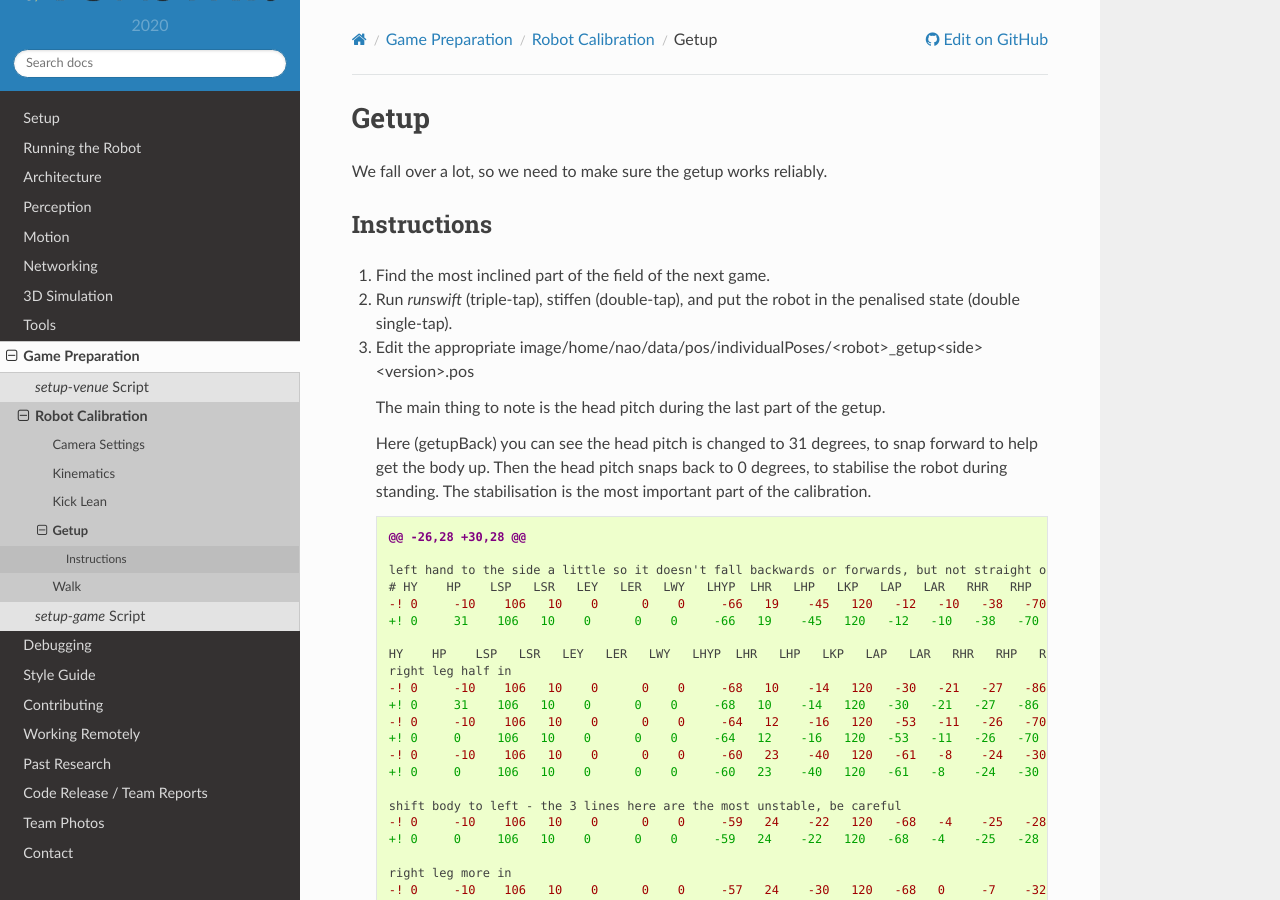
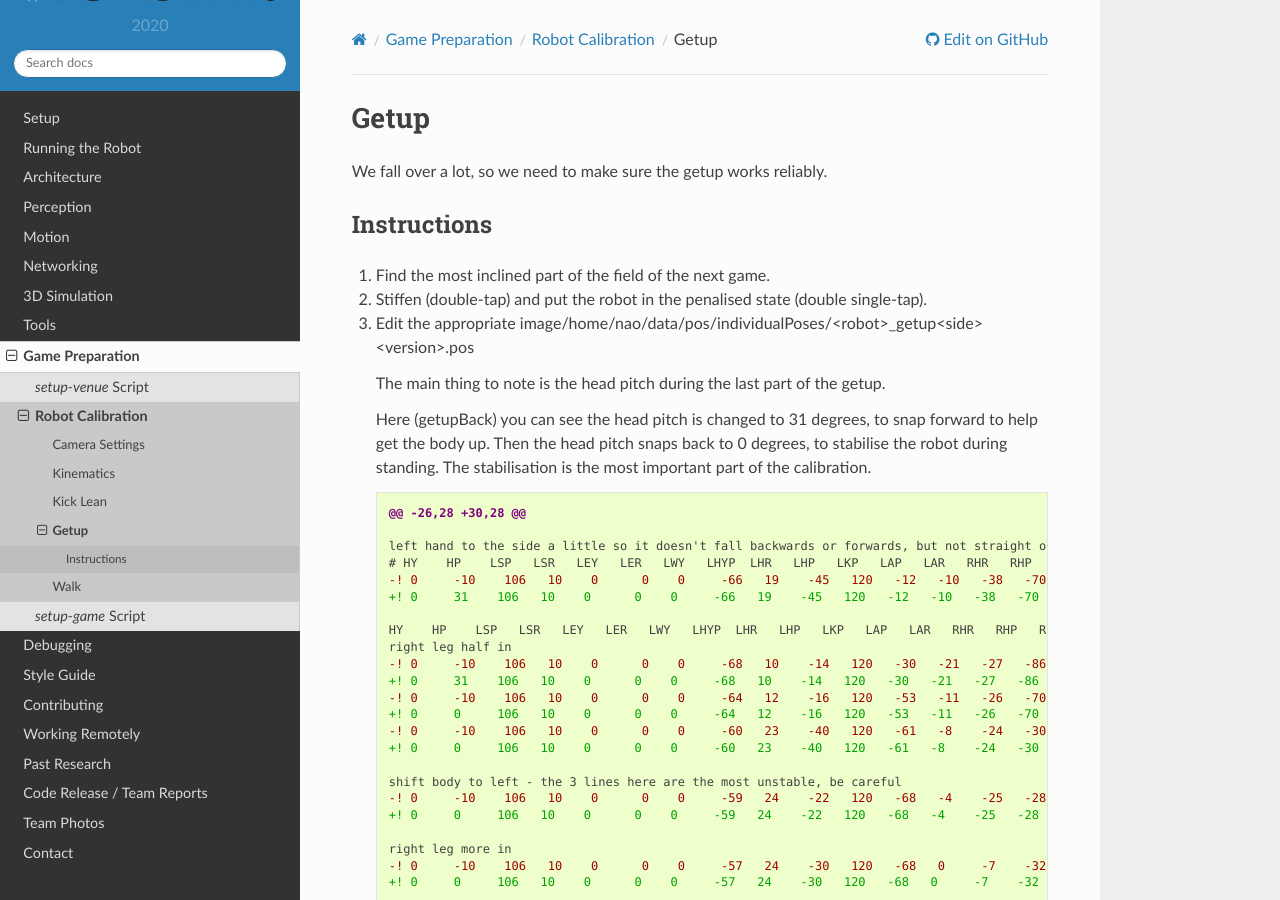
Before and after one commit to UNSWComputing/rUNSWift-docs, a Sphinx documentation site: the page built from source/game_preparation/calibration/calibration_getup.rst, in a window 1280 px wide and 900 px high. Built offline with Sphinx 7.4.7 and the Read the Docs theme 2.0.0, drawn with Linux system fonts in a browser that asks for light colours.

Commit message:
Update source/game_preparation/calibration/calibration_getup.rst
Co-authored-by: Peter Schmidt <peter@peterjs.com>

```diff
--- a/source/game_preparation/calibration/calibration_getup.rst
+++ b/source/game_preparation/calibration/calibration_getup.rst
@@ -9,7 +9,7 @@ Instructions
 ************
 
 #.  Find the most inclined part of the field of the next game.
-#.  Run `runswift` (triple-tap), stiffen (double-tap), and put the robot in the penalised state (double single-tap).
+#.  Stiffen (double-tap) and put the robot in the penalised state (double single-tap).
 #.  Edit the appropriate image/home/nao/data/pos/individualPoses/<robot>_getup<side><version>.pos
 
     The main thing to note is the head pitch during the last part of the getup.
```
